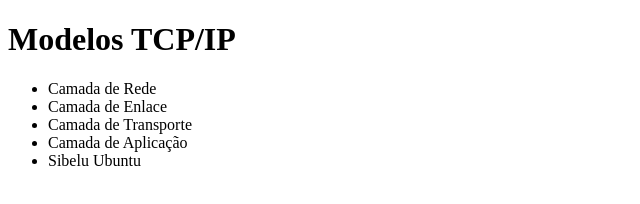
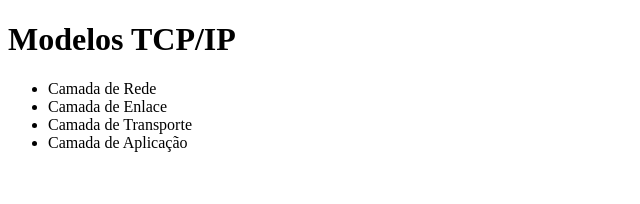
Before and after one commit to ysa-ar/Redes-Avaliacao, a plain HTML site: page index.html in a window 1280 px wide. Shown: the whole page, without its empty margins (0-640 px from the left). Drawn offline with Linux system fonts and the light colour scheme.

Commit message:
atualização

```diff
--- a/index.html
+++ b/index.html
@@ -12,7 +12,7 @@
         <li>Camada de Enlace</li>
         <li>Camada de Transporte</li>
         <li>Camada de Aplicação</li>
-        <li>Sibelu Ubuntu</li>
+
     </ul>
 </body>
 </html>
```
